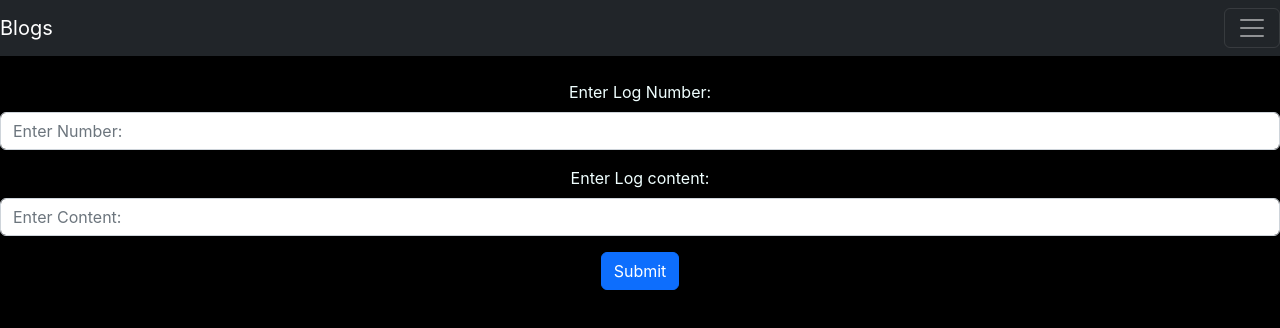
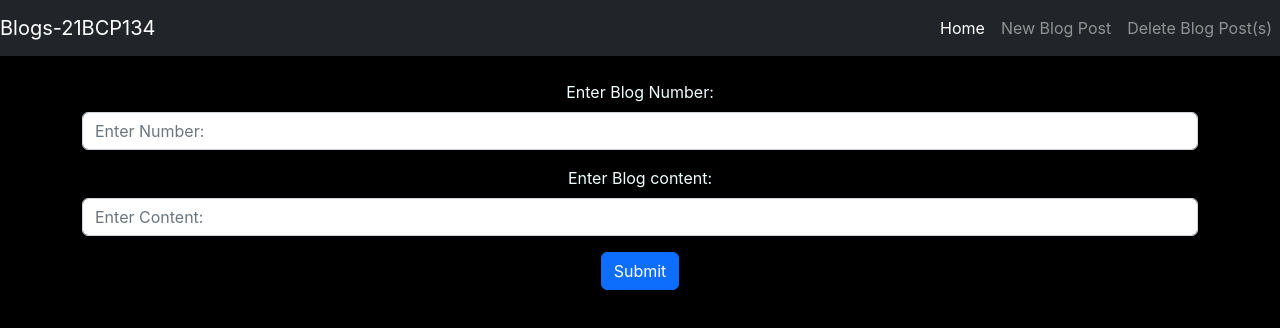
Before and after one commit to Abhinav5050649/DiaryApp, a React (Create React App) app in the folder client/: page /formpage in a window 1280 px wide. Shown: the top 328 px of the page. Built offline with nearby package versions, Linux system fonts and the light colour scheme.

Commit message:
Updated: Styling

```diff
--- a/client/src/components/Form.js
+++ b/client/src/components/Form.js
@@ -7,7 +7,7 @@ export const Form = () => {
     const [blogContent, setBlogContent] = useState('')
     const navigate = useNavigate();
 
-    const handleSubmit = async(e) => {
+    const handleSubmit = async (e) => {
         e.preventDefault();
         axios.post(`/api/blogs/pst`, {
             blogNumber: blogNumber,
@@ -24,22 +24,40 @@ export const Form = () => {
         navigate("/");
     }
 
-    return(
-            <div>
-                <form onSubmit={handleSubmit} method="post">
+    return (
+        <div className="container">
+            <form onSubmit={handleSubmit} method="post" className="text-center">
                 <div className="form-group">
-                        <label>Enter Log Number: </label>
-                        <input type="text" className="form-control" value={blogNumber} onChange={(e) => setBlogNumber(e.target.value)} id="textFormControlInput1" placeholder="Enter Number: " required={true}></input>
+                    <label>Enter Blog Number:</label>
+                    <input
+                        type="text"
+                        className="form-control"
+                        value={blogNumber}
+                        onChange={(e) => setBlogNumber(e.target.value)}
+                        placeholder="Enter Number:"
+                        required={true}
+                    />
                 </div>
                 <div className="form-group">
-                        <label>Enter Log content: </label>
-                        <input type="text" className="form-control" value={blogContent} onChange={(e) => setBlogContent(e.target.value)} id="textFormControlInput1" placeholder="Enter Content: " required={true}></input>
+                    <label>Enter Blog content:</label>
+                    <input
+                        type="text"
+                        className="form-control"
+                        value={blogContent}
+                        onChange={(e) => setBlogContent(e.target.value)}
+                        placeholder="Enter Content:"
+                        required={true}
+                    />
                 </div>
-
-                    <button type="submit" className="btn btn-primary" onSubmit={handleSubmit}>Submit</button>
+                <div className="row">
+                    <div className="col">
+                        <button type="submit" className="btn btn-primary">Submit</button>
+                    </div>
+                </div>
             </form>
         </div>
     );
+
 }
 
 export default Form;
--- a/client/src/components/NavBar.js
+++ b/client/src/components/NavBar.js
@@ -1,14 +1,13 @@
 import React from "react";
 
 export const Navbar = () => {
-
-    return(
-        <nav className="navbar navbar-dark bg-dark">
-            <a className="navbar-brand" href="/">Blogs</a>
+    return (
+        <nav className="navbar navbar-expand-lg navbar-dark bg-dark">
+            <a className="navbar-brand" href="/"> Blogs-21BCP134</a>
             <button className="navbar-toggler" type="button" data-toggle="collapse" data-target="#navbarNavAltMarkup" aria-controls="navbarNavAltMarkup" aria-expanded="false" aria-label="Toggle navigation">
                 <span className="navbar-toggler-icon"></span>
             </button>
-            <div className="collapse navbar-collapse" id="navbarNavAltMarkup">
+            <div className="collapse navbar-collapse justify-content-end" id="navbarNavAltMarkup">
                 <div className="navbar-nav">
                     <a className="nav-link active" href="/">Home <span className="sr-only">(current)</span></a>
                     <a className="nav-link" href="/formpage">New Blog Post</a>
```
Lines whose indentation alone changed are shown as unchanged.
